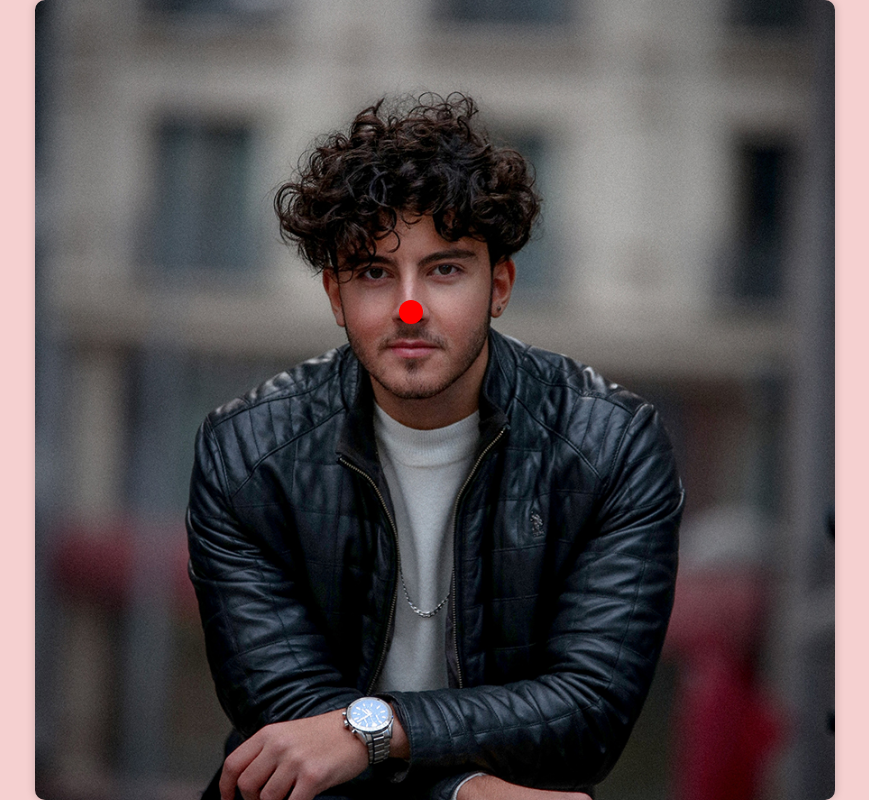
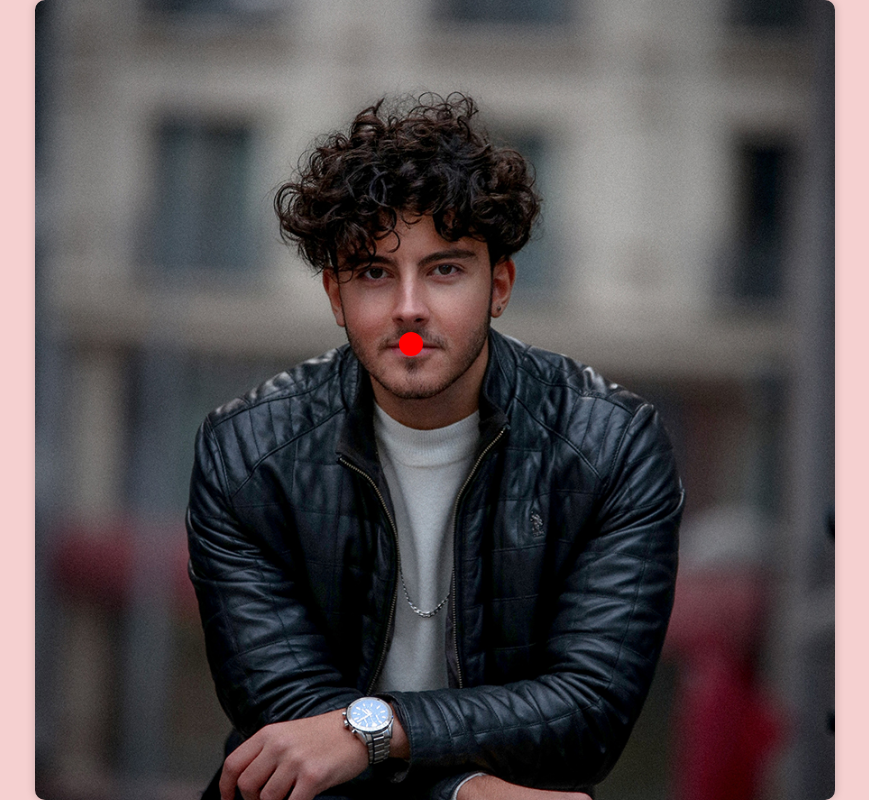
Before and after one commit to tlgdgn/tlgdgn.github.io, a plain HTML site: page index.html in a window 1280 px wide. Shown: the whole page, without its empty margins (205-1074 px from the left). Drawn offline with Linux system fonts and the light colour scheme.

Commit message:
Update index.html

```diff
--- a/index.html
+++ b/index.html
@@ -31,7 +31,7 @@
     }
     .button {
       position: absolute;
-      top: 39%;
+      top: 43%;
       left: 47%;
       transform: translate(-50%, -50%);
       width: 24px;  height: 24px;  background-color: red;
```
